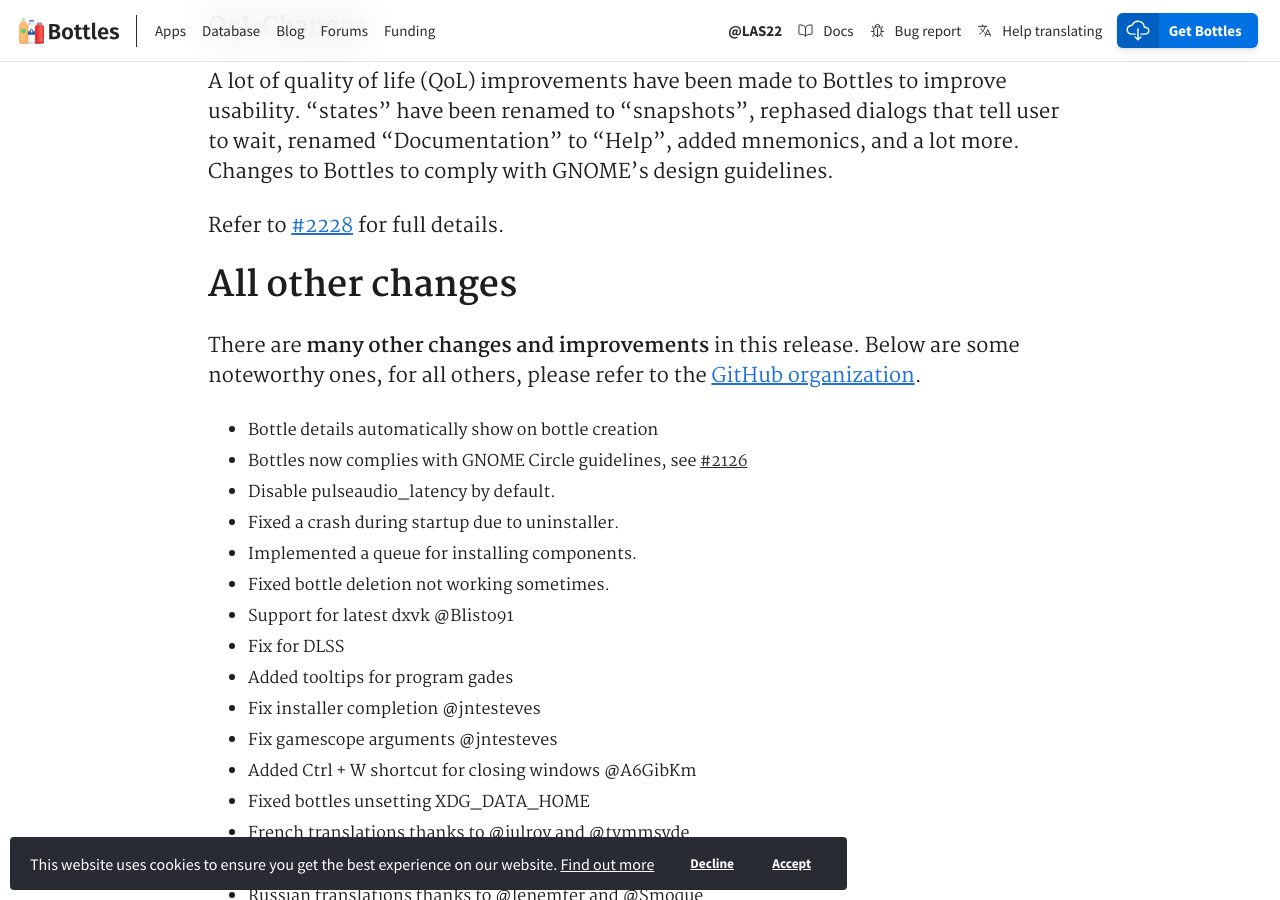
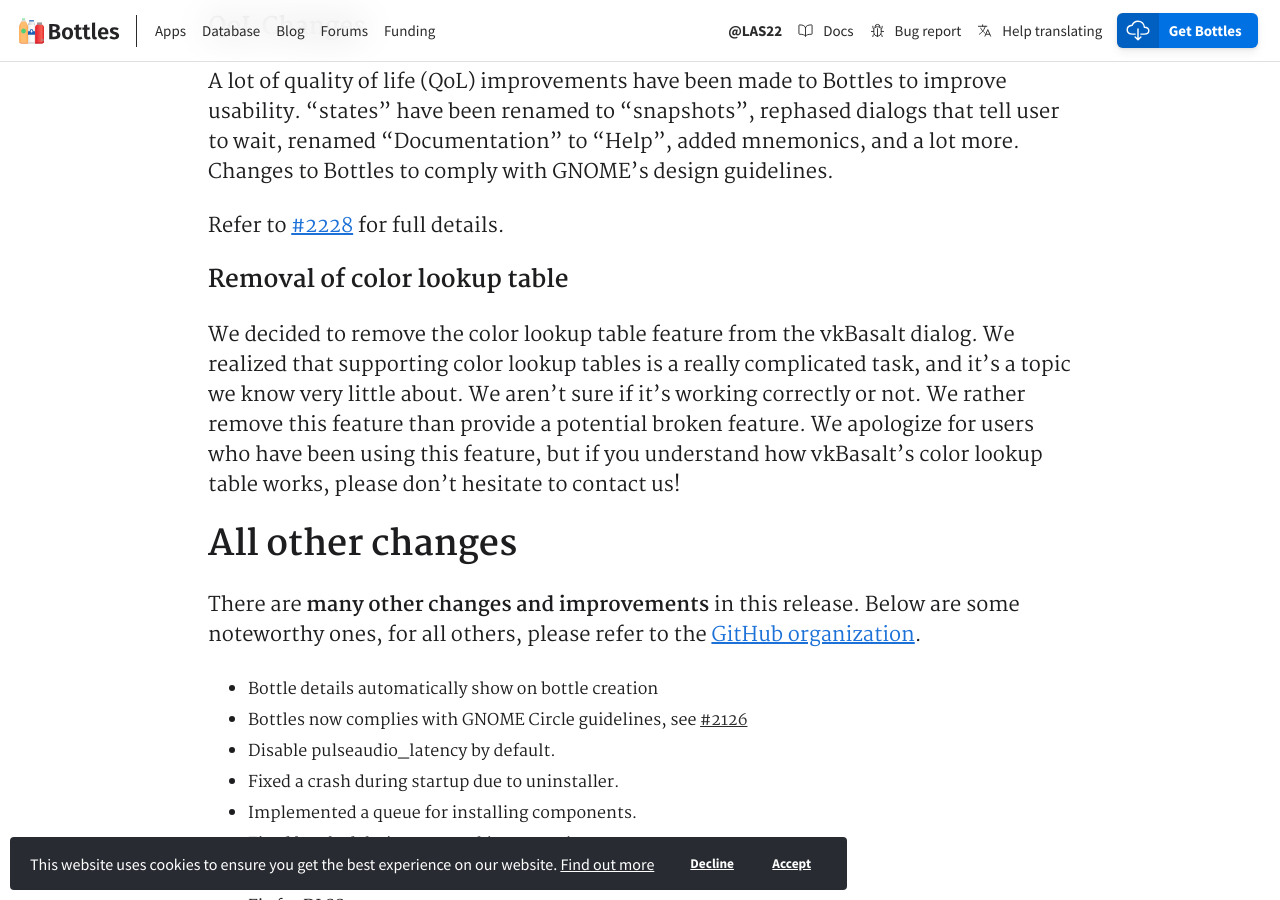
Before and after one commit to bottlesdevs/website, a Jekyll site: the page built from _posts/2022-11-14-release-2022.11.14.md, in a window 1280 px wide and 900 px high, scrolled down 2231 px. Built offline with Jekyll 4.4.1, drawn with Linux system fonts in a browser that asks for light colours; nearby versions of some CDN libraries; comment, search, counter and statistics services are not loaded.

Commit message:
Update _posts/2022-11-14-release-2022.11.14.md
Co-authored-by: Hari Rana <theevilskeleton@riseup.net>

```diff
--- a/_posts/2022-11-14-release-2022.11.14.md
+++ b/_posts/2022-11-14-release-2022.11.14.md
@@ -57,6 +57,9 @@
 
 Refer to [#2228](https://github.com/bottlesdevs/Bottles/pull/2228) for full details.
 
+### Removal of color lookup table
+We decided to remove the color lookup table feature from the vkBasalt dialog. We realized that supporting color lookup tables is a really complicated task, and it's a topic we know very little about. We aren't sure if it's working correctly or not. We rather remove this feature than provide a potential broken feature. We apologize for users who have been using this feature, but if you understand how vkBasalt's color lookup table works, please don't hesitate to contact us!
+
 ## All other changes
 There are **many other changes and improvements** in this release. Below are
 some noteworthy ones, for all others, please refer to the
```
